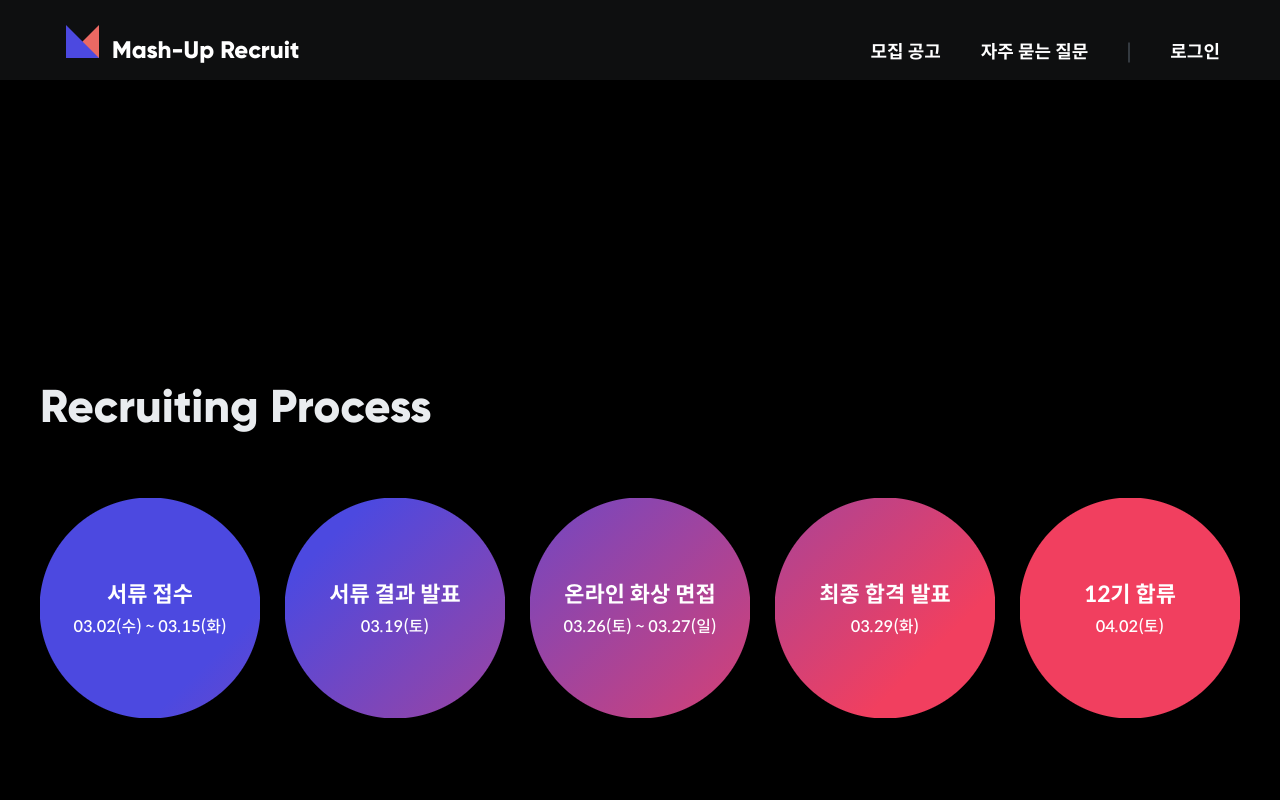
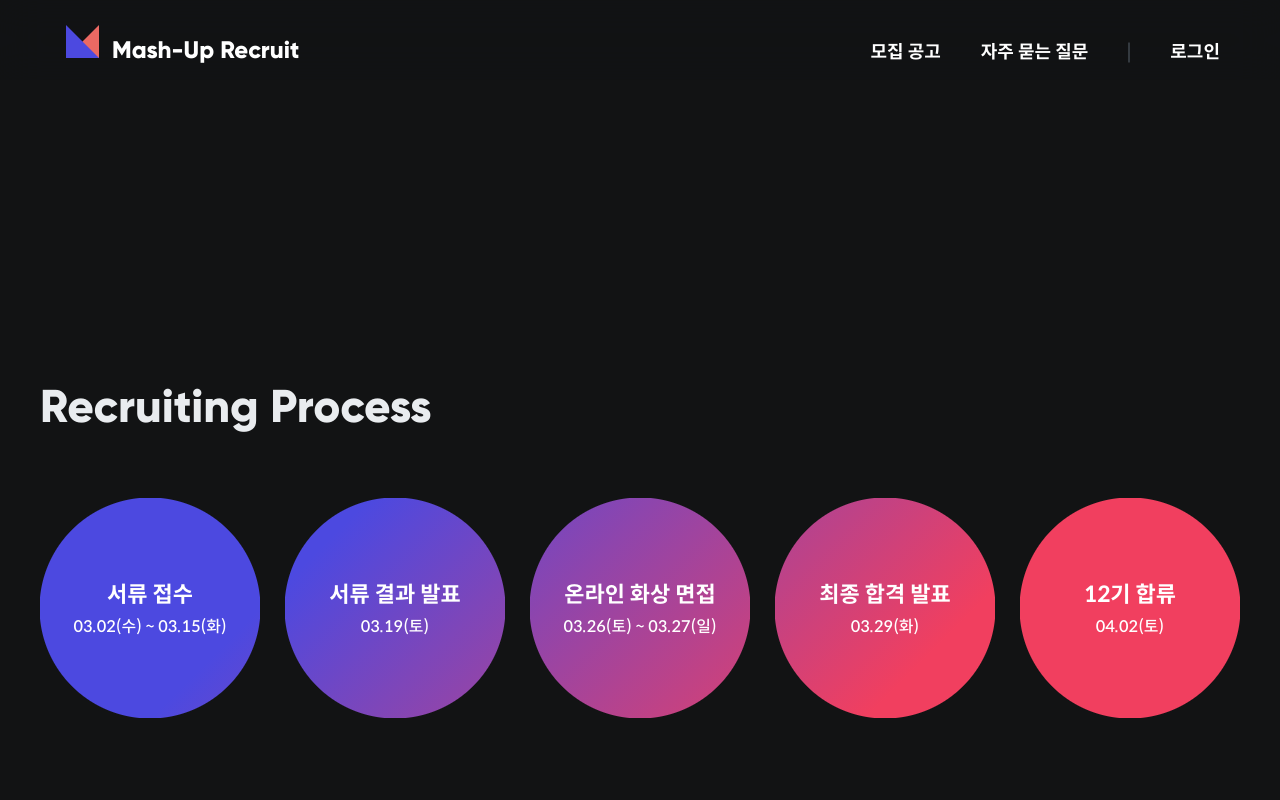
Before and after one commit to mash-up-kr/mash-up-recruit-fe, a Next.js app: page / in a window 1280 px wide. Shown: the top 800 px of the page. Built offline with nearby package versions, Linux system fonts and the light colour scheme; no server answers.

Commit message:
Fix: 홈 페이지의 배경 색을 변경한다

```diff
--- a/src/components/home/HomeLayout/HomeLayout.styled.ts
+++ b/src/components/home/HomeLayout/HomeLayout.styled.ts
@@ -7,7 +7,7 @@ export const Layout = styled.div`
     margin-top: -8rem;
     padding-top: 8rem;
     padding-bottom: 20rem;
-    background: ${theme.colors.black};
+    background: ${theme.colors.gray95};
 
     @media (max-width: ${theme.breakPoint.media.tabletL}) {
       padding-bottom: 16rem;
--- a/src/components/home/RecruitingProcess/RecruitingProcess.styled.ts
+++ b/src/components/home/RecruitingProcess/RecruitingProcess.styled.ts
@@ -79,7 +79,7 @@ export const ListItem = styled.li`
       right: 0;
       bottom: 0;
       left: 0;
-      background: radial-gradient(circle, transparent 11rem, ${theme.colors.black} 11.1rem);
+      background: radial-gradient(circle, transparent 11rem, ${theme.colors.gray95} 11.1rem);
       content: '';
     }
 
@@ -88,7 +88,7 @@ export const ListItem = styled.li`
       left: 100%;
       width: 2.5rem;
       height: 100%;
-      background: ${theme.colors.black};
+      background: ${theme.colors.gray95};
       content: '';
     }
 
@@ -127,7 +127,7 @@ export const ListItem = styled.li`
         left: -50%;
         width: 50%;
         height: 100%;
-        background: ${theme.colors.black};
+        background: ${theme.colors.gray95};
         content: '';
       }
 
@@ -137,7 +137,7 @@ export const ListItem = styled.li`
         bottom: 0;
         width: 50%;
         height: 100%;
-        background: ${theme.colors.black};
+        background: ${theme.colors.gray95};
         content: '';
       }
     }
@@ -149,7 +149,7 @@ export const ListItem = styled.li`
         right: 0;
         bottom: 0;
         left: 0;
-        background: radial-gradient(circle, transparent 8rem, ${theme.colors.black} 8.1rem);
+        background: radial-gradient(circle, transparent 8rem, ${theme.colors.gray95} 8.1rem);
         content: '';
       }
     }
@@ -186,7 +186,7 @@ export const ListItem = styled.li`
         right: -100%;
         width: 100%;
         height: 11rem;
-        background: ${theme.colors.black};
+        background: ${theme.colors.gray95};
         content: '';
       }
 
@@ -200,7 +200,7 @@ export const ListItem = styled.li`
         bottom: 0;
         width: 100%;
         height: 11rem;
-        background: ${theme.colors.black};
+        background: ${theme.colors.gray95};
         content: '';
       }
     }
```
